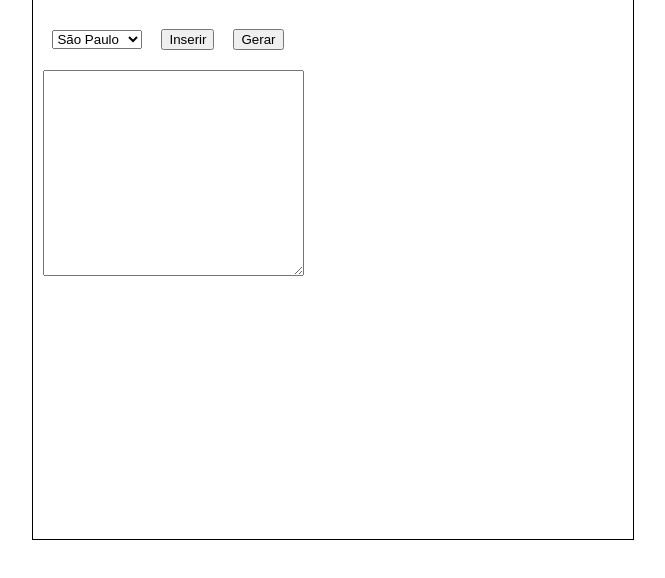
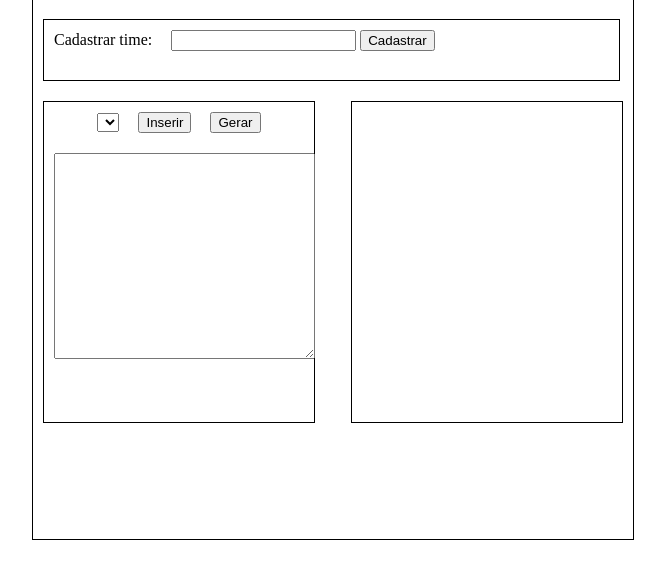
Before and after one commit to JonatasOliveiraBR/campeonato-futebol, a plain HTML site: page index.html in a window 1280 px wide. Shown: the part 62-640 px from the top of the page, without its empty margins (307-972 px from the left). Drawn offline with Linux system fonts and the light colour scheme.

Commit message:
Add cadastro/limpar
Adicionado cadastro de times e função limpar

```diff
--- a/index.html
+++ b/index.html
@@ -13,12 +13,18 @@
     </header>
 
     <section>
+
+        <div id="cadastro">
+            <label for="lblCadastro">Cadastrar time:</label>
+            <input type="text" name="txtCadastro" id="txtCadastro" onfocus="this.value='';">
+            <button type="submit" id="btnCadastrar" onclick="cadastrar()">Cadastrar</button>
+
+        </div>
+
+
         <div id="entrada">
             <select name="times" id="times">
-                <option value="São Paulo">São Paulo</option>
-                <option value="Palmeiras">Palmeiras</option>
-                <option value="Santos">Santos</option>
-                <option value="Corinthians">Corinthians</option>
+                <option value=""></option>
             </select>
             <input type="button" value="Inserir" onclick="inserir()">
             <input type="button" value="Gerar" onclick="gerar()">
--- a/script.js
+++ b/script.js
@@ -1,4 +1,26 @@
 let timeVetor = []
+
+
+function limpar(){
+    document.getElementById('txtCadastro').value = ''
+    document.getElementById('times').value = ''
+}
+
+
+function cadastrar(){
+    let cadastro = document.getElementById('txtCadastro').value
+    let opcao = document.createElement('option')
+    let times = document.getElementById('times')
+    opcao.setAttribute('value',cadastro)
+    opcao.innerText = cadastro
+    times.appendChild(opcao)
+
+    limpar()
+}
+
+
+
+
 
 
 function inserir(){
@@ -8,6 +30,7 @@ function inserir(){
     if((timeVetor.indexOf(times))==-1){
         timeVetor.push(times)
         tArea.innerHTML += `${times}\n`
+        limpar()
     }else{
         window.alert('Time já incluido!')
     }
--- a/style.css
+++ b/style.css
@@ -6,18 +6,32 @@ body{
     text-align: center;
 }
 
+#cadastro{
+    width: 555px;
+    height: 40px;
+    border: 1px solid;
+    margin: 10px;
+    padding: 10px;
+    text-align: left;
+}
+
 #entrada{
     width: 250px;
-    height: auto;
+    height: 300px;
     float: left;
     margin: 10px;
+    padding: 10px;
+    border: 1px solid;
 }
 
 #saida{
     width: 250px;
-    height: auto;
+    height: 300px;
     float: right;
     text-align: left;
+    border: 1px solid;
+    margin: 10px;
+    padding: 10px;
 }
 
 #tArea{
```
